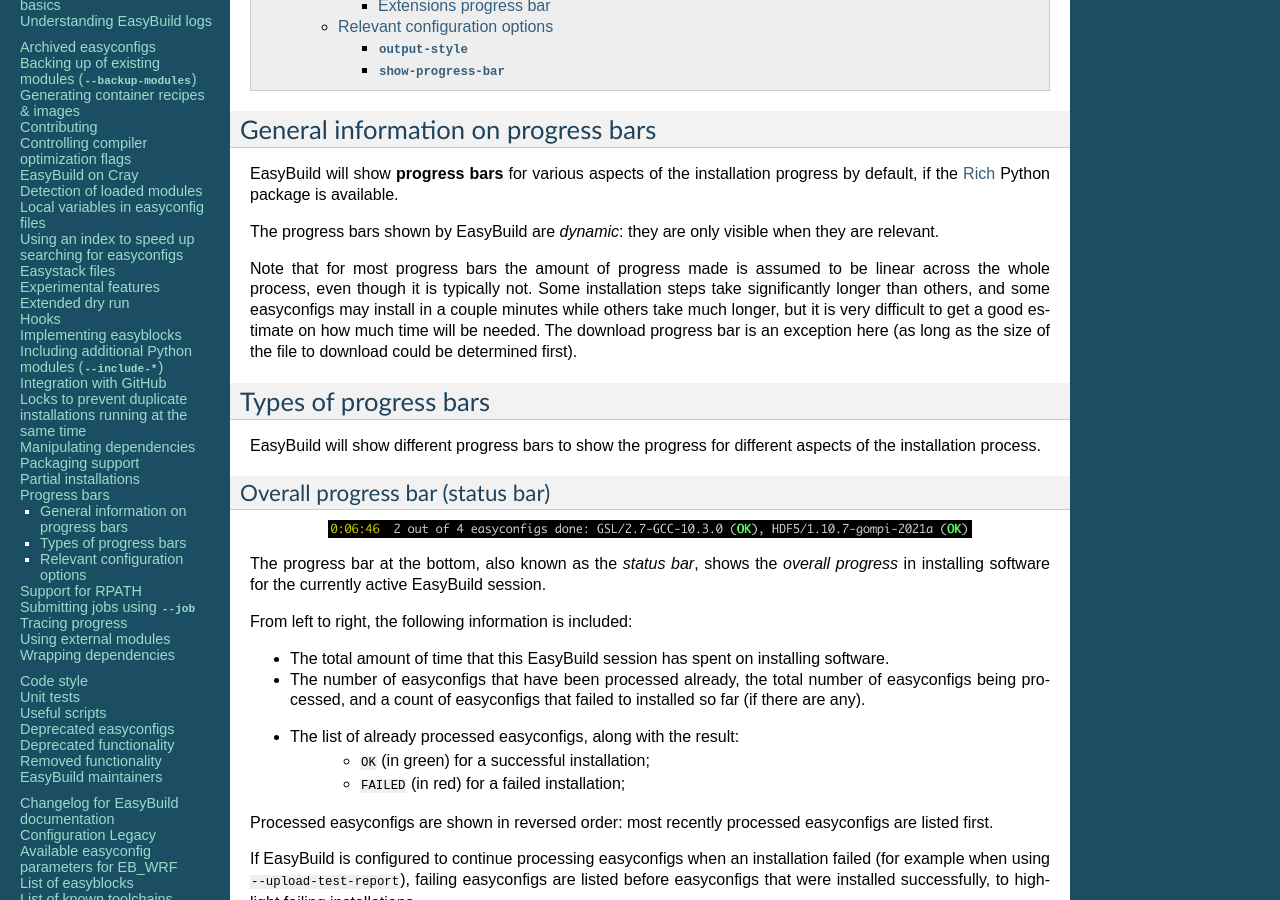
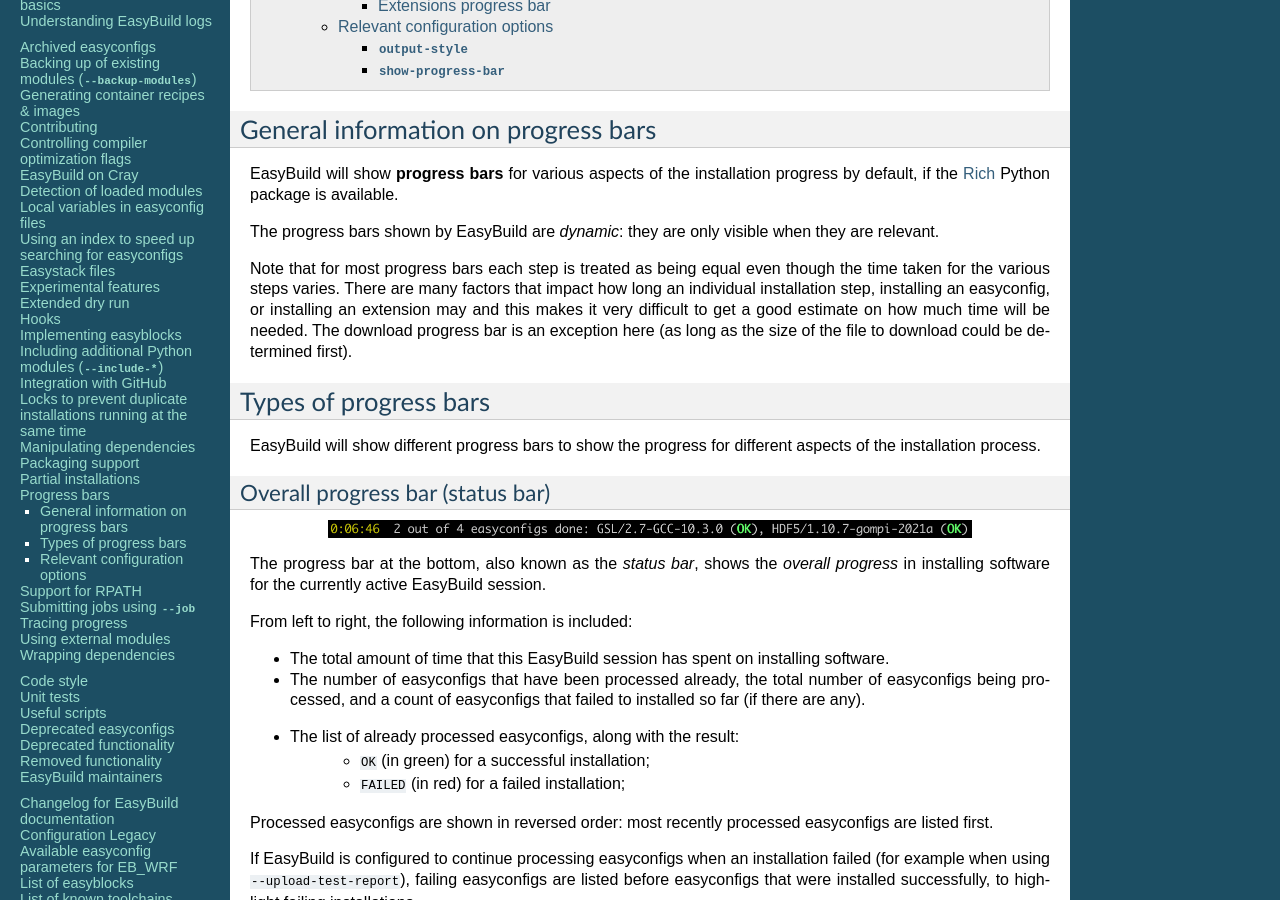
Before and after one commit to easybuilders/easybuild, a Sphinx documentation site: the page built from docs/Progress_bars.rst, in a window 1280 px wide and 900 px high, scrolled down 316 px. Built offline with Sphinx 7.4.7, drawn with Linux system fonts in a browser that asks for light colours; pages that are not in the unit, such as notebooks, are missing from menus.

Commit message:
reword note on progress bar steps being treated equal
Co-authored-by: Simon Branford <4967+branfosj@users.noreply.github.com>

```diff
--- a/docs/Progress_bars.rst
+++ b/docs/Progress_bars.rst
@@ -19,10 +19,10 @@ by default, if the `Rich <https://pypi.org/project/rich/>`_ Python package is av
 
 The progress bars shown by EasyBuild are *dynamic*: they are only visible when they are relevant.
 
-Note that for most progress bars the amount of progress made is assumed to be linear across the whole process,
-even though it is typically not. Some installation steps take significantly longer than others,
-and some easyconfigs may install in a couple minutes while others take much longer, but it is very difficult
-to get a good estimate on how much time will be needed.
+Note that for most progress bars each step is treated as being equal even though the time taken for the
+various steps varies. There are many factors that impact how long an individual installation step, installing
+an easyconfig, or installing an extension may and this makes it very difficult to get a good estimate on how
+much time will be needed.
 The download progress bar is an exception here (as long as the size of the file to download could be determined first).
 
 .. _progress_bars_types:
```
